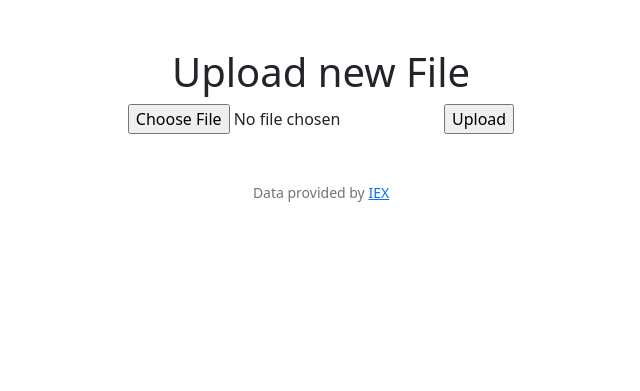
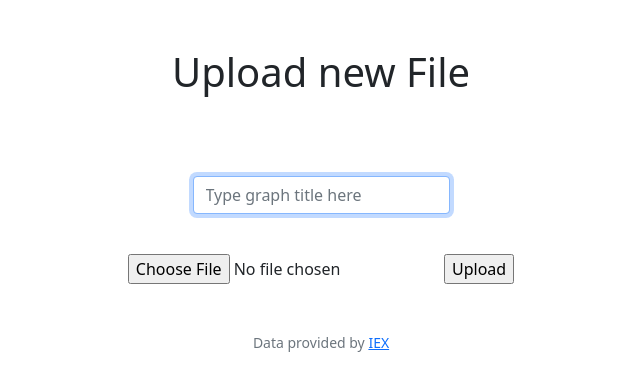
Before and after one commit to ilyashulga/cs50_final_project, a Flask app: template templates/upload_online.html in a window 1280 px wide. Shown: the part 76-467 px from the top of the page, without its empty margins (319-959 px from the left). Run offline with Flask 2, Linux system fonts and the light colour scheme; the template is opened without the code that fills it, so the values that code supplies are empty; some libraries are stand-ins or nearby versions.

Commit message:
Display graph of uploaded CSV + Title form

```diff
--- a/app.py
+++ b/app.py
@@ -53,6 +53,7 @@ def after_request(response):
 @login_required
 def index():
     """Below will be the main page"""
+
     # Read csv content with pandas into dataframe starting from line 18 (otherwise pandas can't read properly the data)
 
     df = pd.read_csv('All_Traces.csv', skiprows=18)
@@ -80,15 +81,6 @@ def upload_online():
     except:
         return render_template("new_session.html")
 
-    # Read csv content with pandas into dataframe starting from row 18 (otherwise pandas can't read properly the data)
-    df = pd.read_csv('All_Traces.csv', skiprows=18)
-
-    # Change column names in dataframe to more intuitive
-    df.columns = ['Frequency[MHz]','Max(Ver,Hor)', 'Ver', 'Hor']
-
-    # Generate JSON graph from dataframe
-    graph1JSON = generate_graph(df)
-
     if request.method == 'POST':
         # check if the post request has the file part
         if 'file' not in request.files:
@@ -104,6 +96,19 @@ def upload_online():
             filename = secure_filename(file.filename)
             session_folder = db.execute("SELECT folder FROM sessions WHERE user_id=? AND is_open=1", session["user_id"])[0]["folder"]
             file.save(os.path.join(session_folder, filename))
+
+    # Read csv content with pandas into dataframe starting from row 18 (otherwise pandas can't read properly the data)
+    try:
+        df = pd.read_csv(os.path.join(session_folder, filename), skiprows=18)
+    except:
+        return render_template("upload_online.html")
+
+    # Change column names in dataframe to more intuitive
+    df.columns = ['Frequency[MHz]','Max(Ver,Hor)', 'Ver', 'Hor']
+
+    # Generate JSON graph from dataframe
+    graph1JSON = generate_graph(df, request.form.get("graph_title"))
+
 
     return render_template("upload_online.html", graph1JSON=graph1JSON)
 
@@ -246,3 +251,6 @@ def create_test_session_folder():
         os.makedirs(session_folder)
 
     return session_folder
+
+if __name__ == '__main__':
+    app.run()
--- a/helpers.py
+++ b/helpers.py
@@ -39,7 +39,7 @@ def login_required(f):
     return decorated_function
 
 
-def generate_graph(df):
+def generate_graph(df, graph_title):
     """Generate graph in JSON format to be sent to JINJA and embedded inside html"""
     # Iterate over each row in Dataframe, calculate Max(Column 2, Column 3) or Max(Ver,Hor) on each row and insert into Column 1 or Max(Ver,Hor) column
     for row in range(len(df)):
@@ -47,7 +47,7 @@ def generate_graph(df):
         df.at[row,'Frequency[MHz]'] = df.at[row,'Frequency[MHz]']/1000000
 
     # create xy chart using plotly library
-    fig = px.line(df, x='Frequency[MHz]', y='Max(Ver,Hor)', log_x=True)
+    fig = px.line(df, x='Frequency[MHz]', y='Max(Ver,Hor)', log_x=True, template="plotly_white", title='%s' % graph_title)
 
     # Convery plotly fig to JSON object
     graphJSON = json.dumps(fig, cls = plotly.utils.PlotlyJSONEncoder)
--- a/templates/upload_online.html
+++ b/templates/upload_online.html
@@ -6,22 +6,32 @@
 
 {% block main %}
 <h1>Upload new File</h1>
+<br><br><br>
+
+
 
 <form method=post enctype=multipart/form-data>
+    <div class="mb-3">
+        <input autocomplete="off" autofocus class="form-control mx-auto w-auto" id="graph_title" name="graph_title" placeholder="Type graph title here" type="text">
+    </div><br>
     <input type=file name=file>
     <input type=submit value=Upload>
 </form>
 
+{% if graph1JSON %}
 <div id = "chart1"></div>
-
+{% endif %}
 
 
 
 <!-- plotly CDN -->
 <script src="https://cdn.plot.ly/plotly-latest.min.js"></script>
 <script>
-    var graph1 = {{ graph1JSON | safe }}
-    Plotly.plot("chart1", graph1, {})
+
+        var graph1 = {{ graph1JSON | safe }}
+        Plotly.plot("chart1", graph1, {})
+
+
 </script>
 
 {% endblock %}
```
Also changed, not shown: plotter.db, requirements.txt (line endings or trailing spaces).
